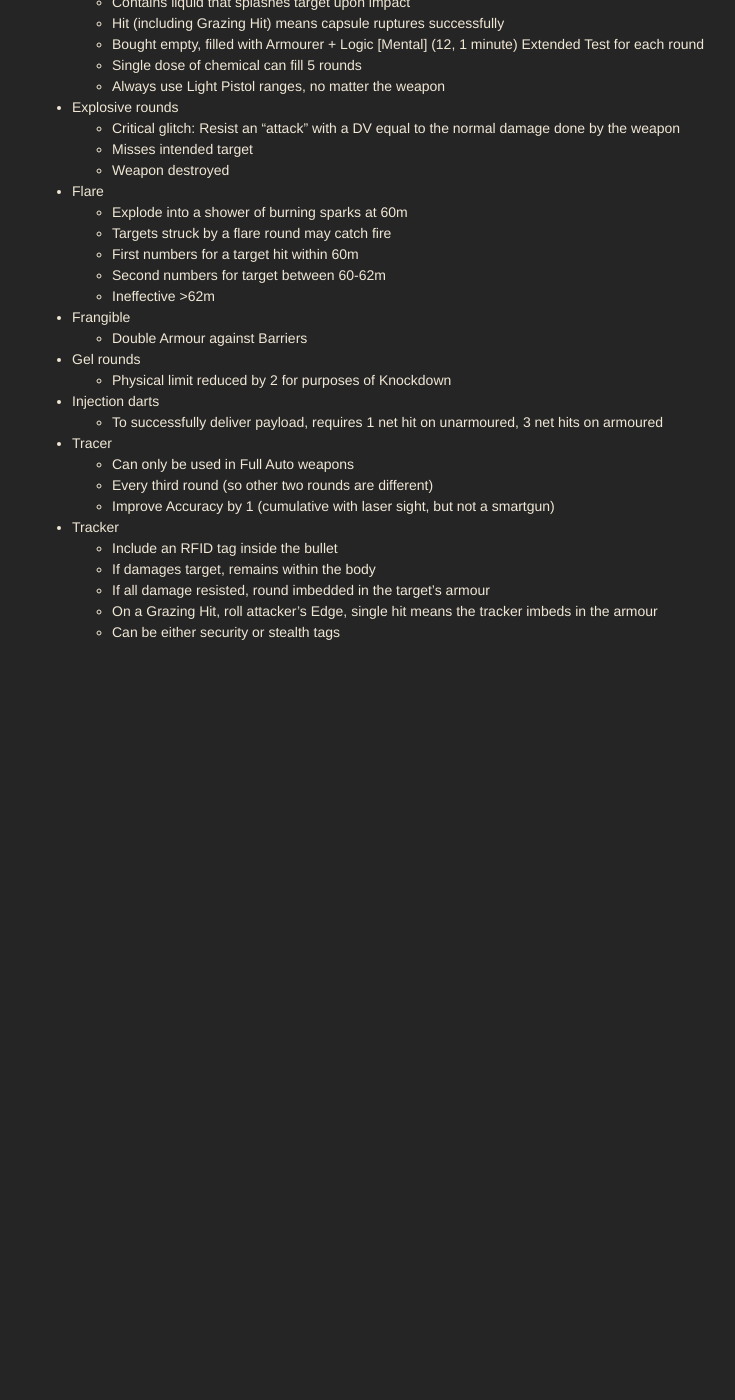
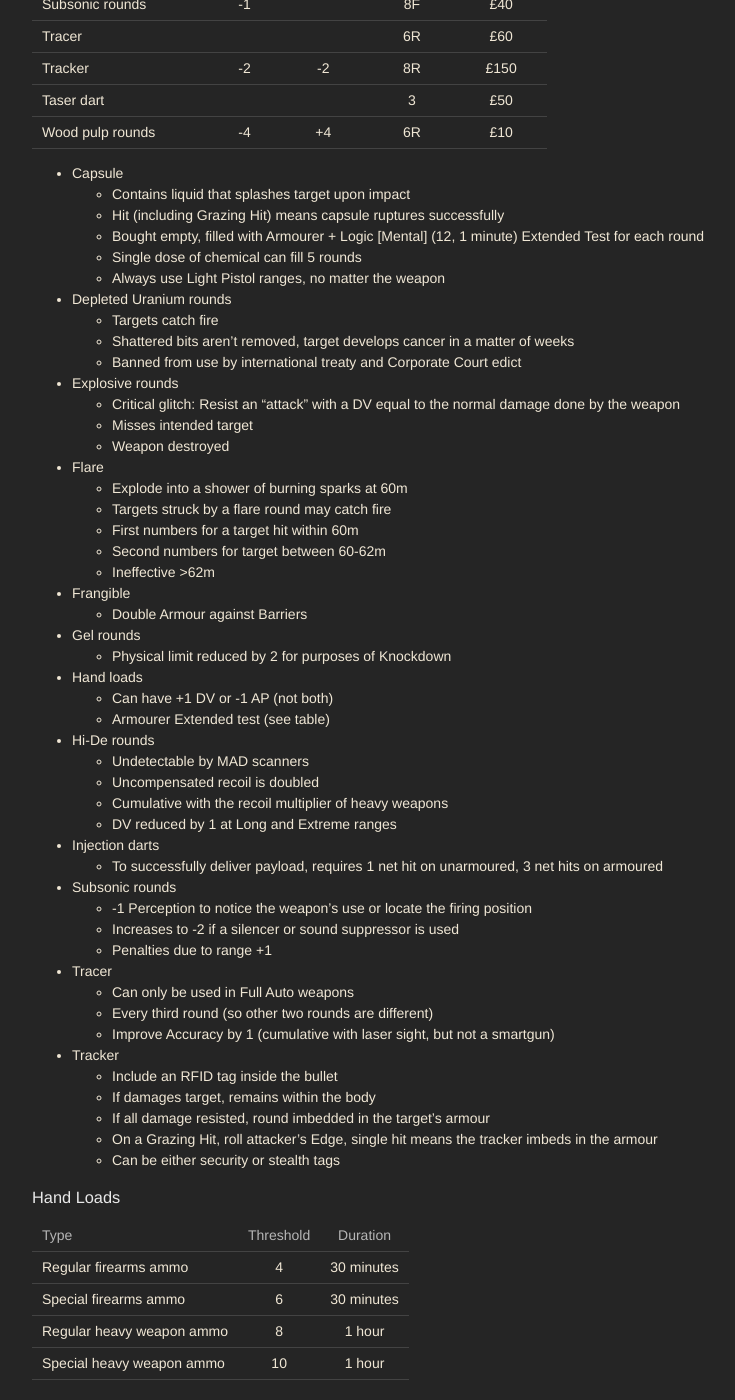
Before and after one commit to Anomandarist/Shadowrun-UK, a Jekyll site: the page built from Rules/Ammunition.md, in a window 1280 px wide and 1400 px high, scrolled down 711 px. Shown: the whole window, without its empty margins (68-803 px from the left). Built offline with Jekyll 4.4.1, drawn with Linux system fonts in a browser that asks for light colours; our own code applies the rules of GitHub Pages for plain Markdown files; before the commit the page ends 1374 px from its top, so only the background shows below that; some of the changed text lies outside the part shown.

Commit message:
Add Ammunition (HT) information

```diff
--- a/Rules/Ammunition.md
+++ b/Rules/Ammunition.md
@@ -2,24 +2,30 @@
 title: Ammunition
 ---
 
-| Ammo                |   DV   |      AP      | Availability | Cost per 10 |
-| ------------------- |:------:|:------------:|:------------:|:-----------:|
-| APDS                |        |      -4      |     12F      |    £120     |
-| Assault cannon      |        |              |     12F      |    £400     |
-| Capsule             |   -4   |      +4      |      2       |     £5      |
-| Explosive rounds    |   +1   |      -1      |      9F      |     £80     |
-| EX-Explosive rounds |   +2   |      -1      |     14F      |    £120     |
-| Flare               | -2/+2  |    +2/-3     |      6R      |     £20     |
-| Flechette rounds    |   +2   |      +5      |      6R      |     £65     |
-| Frangible           |   -1   |      +4      |      2R      |     £10     |
-| Gel rounds          |  +0S   |      +1      |      2R      |     £25     |
-| Hollow points       |   +1   |      +2      |      4F      |     £70     |
-| Injection darts     |        |              |      4R      |     £75     |
-| Regular ammo        |        |              |      2R      |     £20     |
-| Stick-n-Shock       | +2S(e) | -5 (replace) |      6R      |     £80     |
-| Tracer              |        |              |      6R      |     £60     |
-| Tracker             |   -2   |      -2      |      8R      |    £150     |
-| Taser dart          |        |              |      3       |     £50     |
+| Ammo                    |   DV    |      AP      | Availability | Cost per 10 |
+| ----------------------- |:-------:|:------------:|:------------:|:-----------:|
+| APDS                    |         |      -4      |     12F      |    £120     |
+| Assault cannon          |         |              |     12F      |    £400     |
+| Capsule                 |   -4    |      +4      |      2       |     £5      |
+| Depleted Uranium rounds |   +1*   |      -5      |     28F      |   £1,000    |
+| Explosive rounds        |   +1    |      -1      |      9F      |     £80     |
+| EX-Explosive rounds     |   +2    |      -1      |     14F      |    £120     |
+| Flare                   |  -2/+2  |    +2/-3     |      6R      |     £20     |
+| Flechette rounds        |   +2    |      +5      |      6R      |     £65     |
+| Frangible               |   -1    |      +4      |      2R      |     £10     |
+| Gel rounds              |   +0S   |      +1      |      2R      |     £25     |
+| Hand loads              | Special |   Special    |      4R      |    +10%     |
+| Hi-De rounds            |         |              |     10F      |    £150     |
+| Hollow points           |   +1    |      +2      |      4F      |     £70     |
+| Injection darts         |         |              |      4R      |     £75     |
+| Regular ammo            |         |              |      2R      |     £20     |
+| Silver bullets          |         |      +2      |     12R      |    £250     |
+| Stick-n-Shock           | +2S(e)  | -5 (replace) |      6R      |     £80     |
+| Subsonic rounds         |   -1    |              |      8F      |     £40     |
+| Tracer                  |         |              |      6R      |     £60     |
+| Tracker                 |   -2    |      -2      |      8R      |    £150     |
+| Taser dart              |         |              |      3       |     £50     |
+| Wood pulp rounds        |   -4    |      +4      |      6R      |     £10     |
 
 - Capsule
 	- Contains liquid that splashes target upon impact
@@ -27,6 +33,10 @@ title: Ammunition
 	- Bought empty, filled with Armourer + Logic [Mental] (12, 1 minute) Extended Test for each round
 	- Single dose of chemical can fill 5 rounds
 	- Always use Light Pistol ranges, no matter the weapon
+- Depleted Uranium rounds
+	- Targets catch fire
+	- Shattered bits aren’t removed, target develops cancer in a matter of weeks
+	- Banned from use by international treaty and Corporate Court edict
 - Explosive rounds
 	- Critical glitch: Resist an “attack” with a DV equal to the normal damage done by the weapon
 	- Misses intended target
@@ -41,8 +51,20 @@ title: Ammunition
 	- Double Armour against Barriers
 - Gel rounds
 	- Physical limit reduced by 2 for purposes of Knockdown
+- Hand loads
+	- Can have +1 DV or -1 AP (not both)
+	- Armourer Extended test (see table)
+- Hi-De rounds
+	- Undetectable by MAD scanners
+	- Uncompensated recoil is doubled
+	- Cumulative with the recoil multiplier of heavy weapons
+	- DV reduced by 1 at Long and Extreme ranges
 - Injection darts
 	- To successfully deliver payload, requires 1 net hit on unarmoured, 3 net hits on armoured
+- Subsonic rounds
+	- -1 Perception to notice the weapon’s use or locate the firing position
+	- Increases to -2 if a silencer or sound suppressor is used
+	- Penalties due to range +1
 - Tracer
 	- Can only be used in Full Auto weapons
 	- Every third round (so other two rounds are different)
@@ -53,3 +75,12 @@ title: Ammunition
 	- If all damage resisted, round imbedded in the target’s armour
 	- On a Grazing Hit, roll attacker’s Edge, single hit means the tracker imbeds in the armour
 	- Can be either security or stealth tags
+
+### Hand Loads
+
+| Type                      | Threshold |  Duration  |
+| ------------------------- |:---------:|:----------:|
+| Regular firearms ammo     |     4     | 30 minutes |
+| Special firearms ammo     |     6     | 30 minutes |
+| Regular heavy weapon ammo |     8     |   1 hour   |
+| Special heavy weapon ammo |    10     |   1 hour   |
```
